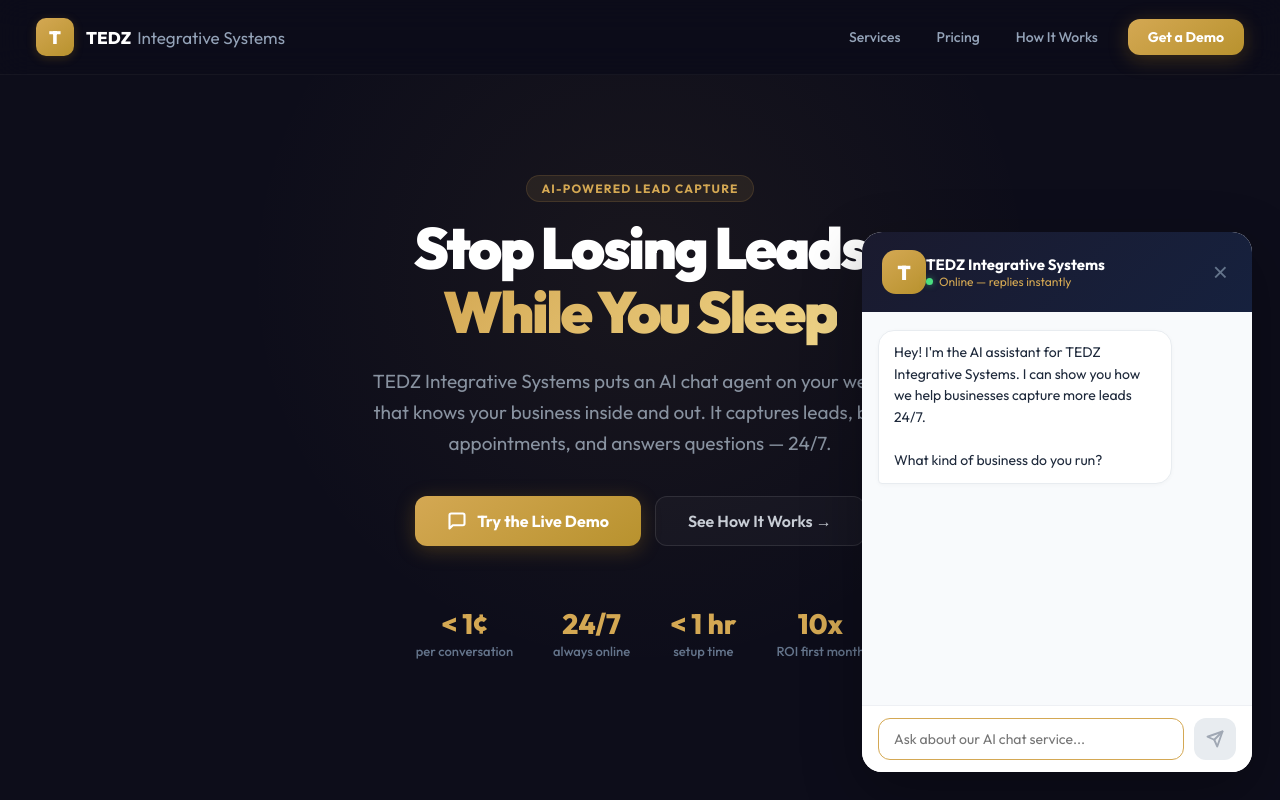
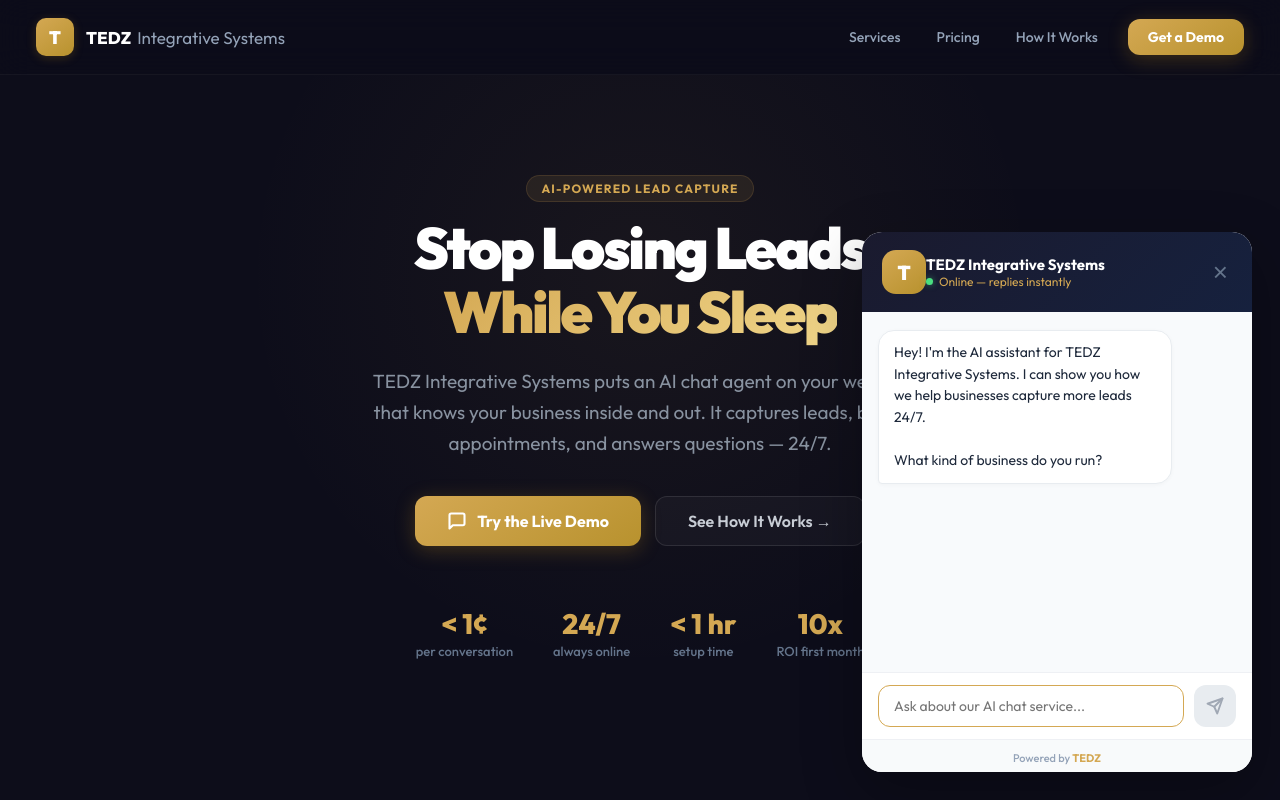
Before and after one commit to rhianamaley-dev/tedz-website, a Next.js app: page / in a window 1280 px wide. Both pictures are taken after a click on the button "Get a Demo". Shown: the top 800 px of the page. Built offline with nearby package versions, Linux system fonts and the light colour scheme.

Commit message:
powered by TEDZ on all chats

```diff
--- a/app/demo/[slug]/page.js
+++ b/app/demo/[slug]/page.js
@@ -248,7 +248,11 @@
         </button>
       </div>
 
-      <style>{`@keyframes demoDot { 0%,60%,100%{transform:translateY(0)} 30%{transform:translateY(-5px)} }`}</style>
+     <div style={{ padding: "6px 14px", background: "#F8FAFB", borderTop: "1px solid #EDF0F3", textAlign: "center" }}>
+        <a href="https://tedzintegrativesystems.com" target="_blank" rel="noopener noreferrer" style={{ color: "#94A3B8", fontSize: 11, textDecoration: "none", fontWeight: 500 }}>
+          Powered by <span style={{ color: "#D4A853", fontWeight: 700 }}>TEDZ</span>
+        </a>
+      </div> <style>{`@keyframes demoDot { 0%,60%,100%{transform:translateY(0)} 30%{transform:translateY(-5px)} }`}</style>
     </div>
   );
 }
--- a/app/page.js
+++ b/app/page.js
@@ -135,6 +135,10 @@
             <polygon points="22 2 15 22 11 13 2 9 22 2" />
           </svg>
         </button>
+      </div><div style={{ padding: "6px 14px", background: "#F8FAFB", borderTop: "1px solid #EEF0F4", textAlign: "center" }}>
+        <a href="https://tedzintegrativesystems.com" target="_blank" rel="noopener noreferrer" style={{ color: "#94A3B8", fontSize: 11, textDecoration: "none", fontWeight: 500 }}>
+          Powered by <span style={{ color: "#D4A853", fontWeight: 700 }}>TEDZ</span>
+        </a>
       </div>
     </div>
   );
```
